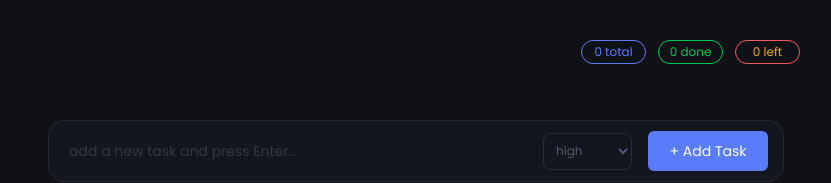
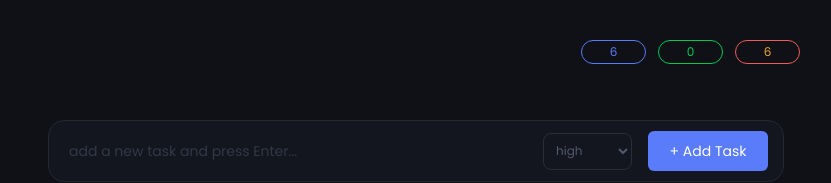
Before and after one commit to Nutifafa-kofi/DOM, a plain HTML site: page index.html in a window 1280 px wide. Both pictures are taken after typing "Sample" into the empty fields and a click on the button "+ Add Task". Shown: the top 183 px of the page, without its empty margins (224-1055 px from the left). Drawn offline with nearby package versions, Linux system fonts and the light colour scheme.

Commit message:
add update summary function

```diff
--- a/index.js
+++ b/index.js
@@ -4,7 +4,23 @@ const progressBar = document.getElementById("progressBar");
 const progressText = document.getElementById("progressText");
 const rank = document.getElementById("rank");
 
-// const tasks = [taskList];
+const totalTasks = document.getElementById("totalTasks");
+const tasksCompleted = document.getElementById("tasksCompleted");
+const tasksLeft = document.getElementById("tasksLeft");
+
+// Function to check tasks summary
+
+function updateSummary() {
+  const total = document.querySelectorAll("li").length;
+  const completed = document.querySelectorAll(
+    "input[type='checkBox']:checked",
+  ).length;
+
+  const remaining = total - completed
+  totalTasks.textContent = total
+  tasksCompleted.textContent = completed
+  tasksLeft.textContent = remaining
+}
 
 // Function to add newly created tasks
 function addTask() {
@@ -46,6 +62,7 @@ function addTask() {
 
   // listItem;
   taskList.prepend(listItem);
+  updateSummary()
   taskText.value = "";
 }
 
@@ -61,6 +78,7 @@ taskList.addEventListener("click", (e) => {
     lineThrough.classList.toggle("line-through");
   }
   updateProgress();
+  updateSummary()
 });
 
 // Function to track progress for each item completed or deleted
```
Also changed, not shown: index.html (+15 -5 lines).
